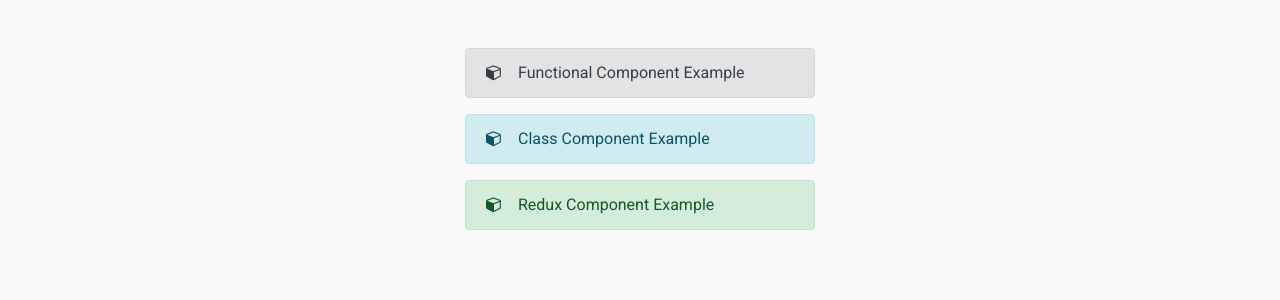
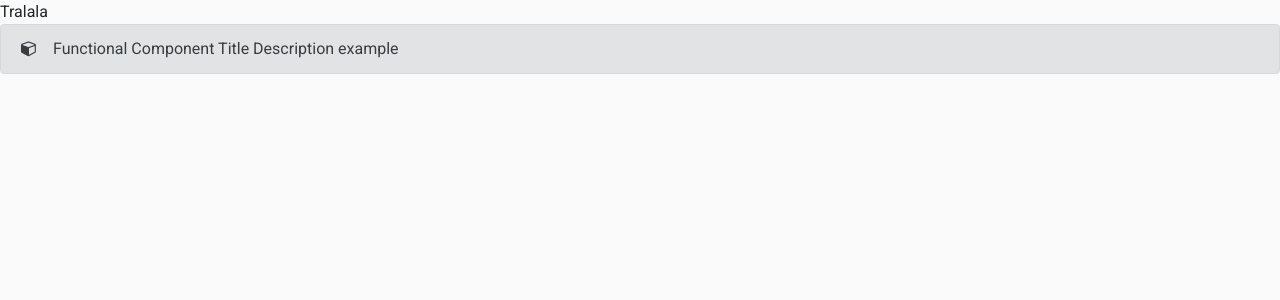
Before and after one commit to AlexanderPPetrov/js-client-react, a React app: page / in a window 1280 px wide. Shown: the top 300 px of the page. Built offline with nearby package versions, Linux system fonts and the light colour scheme; no server answers.

Commit message:
added react router dom

```diff
--- a/package.json
+++ b/package.json
@@ -53,6 +53,7 @@
     "react-dev-utils": "^10.0.0",
     "react-dom": "^16.12.0",
     "react-redux": "^7.1.3",
+    "react-router-dom": "^5.1.2",
     "reactstrap": "^8.2.0",
     "redux": "^4.0.5",
     "redux-thunk": "^2.3.0",
--- a/src/App.js
+++ b/src/App.js
@@ -2,28 +2,48 @@
 import FunctionalComponent from './components/FunctionalComponent';
 import ClassComponent from './components/ClassComponent';
 import ReduxComponent from './components/ReduxComponent';
+import Header from './components/header/Header';
+import Footer from './components/footer/Footer';
+
 
 import { createStore, applyMiddleware } from "redux";
-import { Provider }  from "react-redux";
+import { Provider } from "react-redux";
 import reducers from "./redux/reducers";
 import thunk from 'redux-thunk';
+
+import {
+    BrowserRouter as Router,
+    Switch,
+    Route,
+    Link
+} from "react-router-dom";
+
 const store = createStore(reducers, applyMiddleware(thunk));
 
+
+const Layout = props => (
+    <>
+        <Header/>
+        {props.children}
+        <Footer/>
+    </>
+)
+
 function App() {
-    return <div className="container mt-5">
-        <div className="row justify-content-center">
-            <div className="col-md-4">
-                <FunctionalComponent></FunctionalComponent>
-
+    return <Router>
+        <div>Tralala</div>
+        <Switch>
+            <Route exact path="/">
+                <FunctionalComponent
+                    description="Description example"
+                    title="Functional Component Title"
+                ></FunctionalComponent>
+            </Route>
+            <Route path="/class">
                 <ClassComponent></ClassComponent>
-
-                <Provider store={store}>
-                    <ReduxComponent></ReduxComponent>
-                </Provider>
-            </div>
-        </div>
-
-    </div>
+            </Route>
+        </Switch>
+    </Router>
 }
 
 export default App;
--- a/src/assets/styles/variables.scss
+++ b/src/assets/styles/variables.scss
@@ -1,4 +1,5 @@
 $fa-font-path: "~font-awesome/fonts";
+
 
 $body-bg: #fafafa;
 
--- a/src/components/ClassComponent.js
+++ b/src/components/ClassComponent.js
@@ -1,9 +1,25 @@
 import React, {Component} from "react";
 
 class ClassComponent extends Component {
+
+    constructor(props){
+        super(props);
+        this.state = {
+            title: "Class Component Title"
+        }
+    }
+    componentDidMount(){
+       this.setState({
+           title: "New Title"
+       }, () => {
+           // Optional callback after setState
+           console.log(this.state.title);
+       })
+    }
     render() {
         return <div className="alert alert-info">
-            <i className="fa fa-cube mr-3"></i>Class Component Example
+            <i className="fa fa-cube mr-3"></i>
+            {this.state.title}
         </div>
     }
 }
--- a/src/components/FunctionalComponent.js
+++ b/src/components/FunctionalComponent.js
@@ -1,8 +1,9 @@
 import React from 'react';
 
-const FunctionalComponent = () => {
+const FunctionalComponent = props => {
     return <div className="alert alert-secondary">
-        <i className="fa fa-cube mr-3"></i>Functional Component Example
+        <i className="fa fa-cube mr-3"></i>
+        {props.title} {props.description}
     </div>
 };
 
--- /dev/null
+++ b/src/components/footer/Footer.js
@@ -0,0 +1,12 @@
+import React, {Component} from "react";
+
+class Footer extends Component {
+
+    render() {
+        return <div>
+            Footer
+        </div>
+    }
+}
+
+export default Footer;
--- /dev/null
+++ b/src/components/header/Header.js
@@ -0,0 +1,15 @@
+import React, {Component} from "react";
+
+class Header extends Component {
+
+    constructor(props){
+        super(props);
+    }
+    render() {
+        return <div>
+            Header
+        </div>
+    }
+}
+
+export default Header;
```
Also changed, not shown: 1 other file (tests, documents, lock files or other folders).
